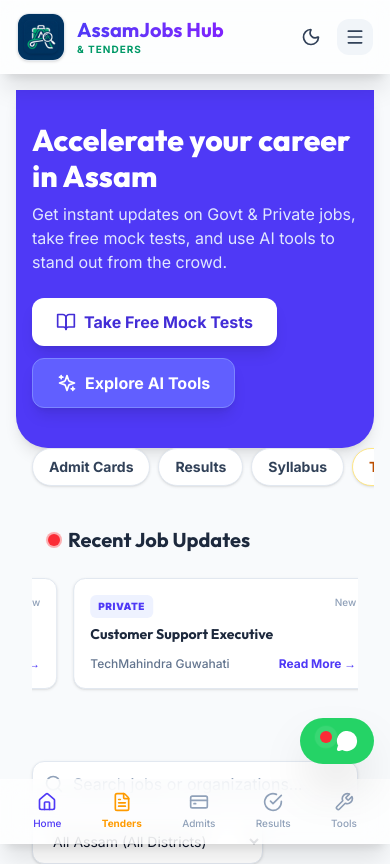
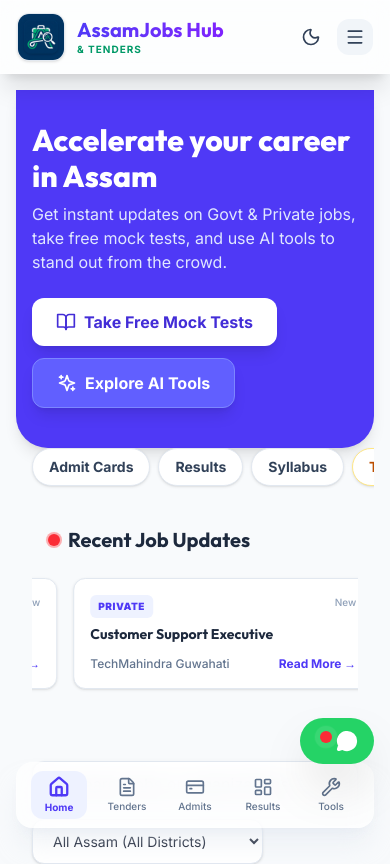
Before and after one commit to uzzaldutta/assamjobs-hub, a Next.js app: page / in a window 390 px wide. Shown: the top 864 px of the page. Built offline with nearby package versions, Linux system fonts and the light colour scheme; no server answers; the database is empty.

Commit message:
fix: Resolve MobileMenu stacking context issue and redesign mobile bottom nav into a modern floating pill

```diff
--- a/src/app/layout.tsx
+++ b/src/app/layout.tsx
@@ -11,6 +11,7 @@ import SubscribeForm from "@/components/SubscribeForm";
 import FloatingWhatsApp from "@/components/FloatingWhatsApp";
 import Footer from "@/components/Footer";
 import MobileMenu from "@/components/MobileMenu";
+import MobileBottomNav from "@/components/MobileBottomNav";
 import Script from "next/script";
 
 const inter = Inter({
@@ -242,30 +243,7 @@ export default function RootLayout({
 
               <Footer />
 
-              {/* Bottom Navigation for Mobile */}
-              <nav className="md:hidden fixed bottom-0 w-full z-50 glass border-t border-slate-200 dark:border-slate-800 flex justify-around items-center p-3 pb-safe bg-white/90 dark:bg-slate-900/90 backdrop-blur-md">
-                <Link href="/" className="flex flex-col items-center text-indigo-600 dark:text-indigo-400">
-                  <Home size={20} />
-                  <span className="text-[10px] mt-1 font-medium">Home</span>
-                </Link>
-                <Link href="/tenders" className="flex flex-col items-center text-amber-500 hover:text-amber-600 transition">
-                  <FileText size={20} />
-                  <span className="text-[10px] mt-1 font-bold">Tenders</span>
-                </Link>
-                <Link href="/admit-cards" className="flex flex-col items-center text-slate-400 hover:text-indigo-500 transition">
-                  <CreditCard size={20} />
-                  <span className="text-[10px] mt-1 font-medium">Admits</span>
-                </Link>
-                <Link href="/results" className="flex flex-col items-center text-slate-400 hover:text-indigo-500 transition">
-                  <svg xmlns="http://www.w3.org/2000/svg" width="20" height="20" viewBox="0 0 24 24" fill="none" stroke="currentColor" strokeWidth="2" strokeLinecap="round" strokeLinejoin="round"><path d="M22 11.08V12a10 10 0 1 1-5.93-9.14"/><polyline points="22 4 12 14.01 9 11.01"/></svg>
-                  <span className="text-[10px] mt-1 font-medium">Results</span>
-                </Link>
-                <Link href="/tools" className="flex flex-col items-center text-slate-400 hover:text-amber-500 transition">
-                  <svg xmlns="http://www.w3.org/2000/svg" width="20" height="20" viewBox="0 0 24 24" fill="none" stroke="currentColor" strokeWidth="2" strokeLinecap="round" strokeLinejoin="round"><path d="M14.7 6.3a1 1 0 0 0 0 1.4l1.6 1.6a1 1 0 0 0 1.4 0l3.77-3.77a6 6 0 0 1-7.94 7.94l-6.91 6.91a2.12 2.12 0 0 1-3-3l6.91-6.91a6 6 0 0 1 7.94-7.94l-3.76 3.76z"/></svg>
-                  <span className="text-[10px] mt-1 font-medium">Tools</span>
-                </Link>
-              </nav>
-
+              <MobileBottomNav />
               <FloatingWhatsApp />
             </div>
           </LanguageProvider>
--- /dev/null
+++ b/src/components/MobileBottomNav.tsx
@@ -0,0 +1,41 @@
+"use client";
+
+import Link from "next/link";
+import { usePathname } from "next/navigation";
+import { Home, FileText, CreditCard, LayoutDashboard, Wrench } from "lucide-react";
+
+export default function MobileBottomNav() {
+  const pathname = usePathname();
+
+  const navItems = [
+    { name: "Home", href: "/", icon: Home },
+    { name: "Tenders", href: "/tenders", icon: FileText },
+    { name: "Admits", href: "/admit-cards", icon: CreditCard },
+    { name: "Results", href: "/results", icon: LayoutDashboard },
+    { name: "Tools", href: "/tools", icon: Wrench },
+  ];
+
+  return (
+    <nav className="md:hidden fixed bottom-4 left-4 right-4 z-50 glass border border-slate-200/50 dark:border-slate-700/50 flex justify-around items-center p-2 bg-white/80 dark:bg-slate-900/80 backdrop-blur-xl rounded-2xl shadow-xl shadow-slate-200/50 dark:shadow-none">
+      {navItems.map((item) => {
+        const isActive = pathname === item.href;
+        return (
+          <Link
+            key={item.href}
+            href={item.href}
+            className={`relative flex flex-col items-center justify-center w-14 h-12 rounded-xl transition-all duration-300 ${
+              isActive
+                ? "text-indigo-600 dark:text-indigo-400 bg-indigo-50 dark:bg-indigo-500/20"
+                : "text-slate-500 dark:text-slate-400 hover:text-slate-800 dark:hover:text-slate-200"
+            }`}
+          >
+            <item.icon size={isActive ? 22 : 20} strokeWidth={isActive ? 2.5 : 2} className="transition-all duration-300" />
+            <span className={`text-[10px] mt-0.5 transition-all duration-300 ${isActive ? "font-bold" : "font-medium"}`}>
+              {item.name}
+            </span>
+          </Link>
+        );
+      })}
+    </nav>
+  );
+}
--- a/src/components/MobileMenu.tsx
+++ b/src/components/MobileMenu.tsx
@@ -1,6 +1,7 @@
 "use client";
 
-import { useState } from "react";
+import { useState, useEffect } from "react";
+import { createPortal } from "react-dom";
 import Link from "next/link";
 import { Menu, X, Compass, Calendar, Mic, FileText, Briefcase, Calculator, Keyboard } from "lucide-react";
 import SubscribeForm from "./SubscribeForm";
@@ -8,21 +9,13 @@ import { ThemeToggle } from "./ThemeToggle";
 
 export default function MobileMenu() {
   const [isOpen, setIsOpen] = useState(false);
+  const [mounted, setMounted] = useState(false);
 
-  return (
-    <>
-      <div className="flex items-center gap-2 lg:hidden">
-        <ThemeToggle />
-        <button
-          onClick={() => setIsOpen(true)}
-          className="p-2 rounded-xl bg-slate-100 dark:bg-slate-800 text-slate-700 dark:text-slate-300"
-        >
-          <Menu size={20} />
-        </button>
-      </div>
+  useEffect(() => {
+    setMounted(true);
+  }, []);
 
-      {/* Slide-out Drawer */}
-      {isOpen && (
+  const drawerContent = (
     <div className="fixed inset-0 z-[100] flex justify-end">
       {/* Backdrop */}
       <div
@@ -91,7 +84,21 @@ export default function MobileMenu() {
             </div>
           </div>
         </div>
-      )}
+  );
+
+  return (
+    <>
+      <div className="flex items-center gap-2 lg:hidden">
+        <ThemeToggle />
+        <button
+          onClick={() => setIsOpen(true)}
+          className="p-2 rounded-xl bg-slate-100 dark:bg-slate-800 text-slate-700 dark:text-slate-300"
+        >
+          <Menu size={20} />
+        </button>
+      </div>
+
+      {mounted && isOpen && createPortal(drawerContent, document.body)}
     </>
   );
 }
```
Lines whose indentation alone changed are shown as unchanged.
